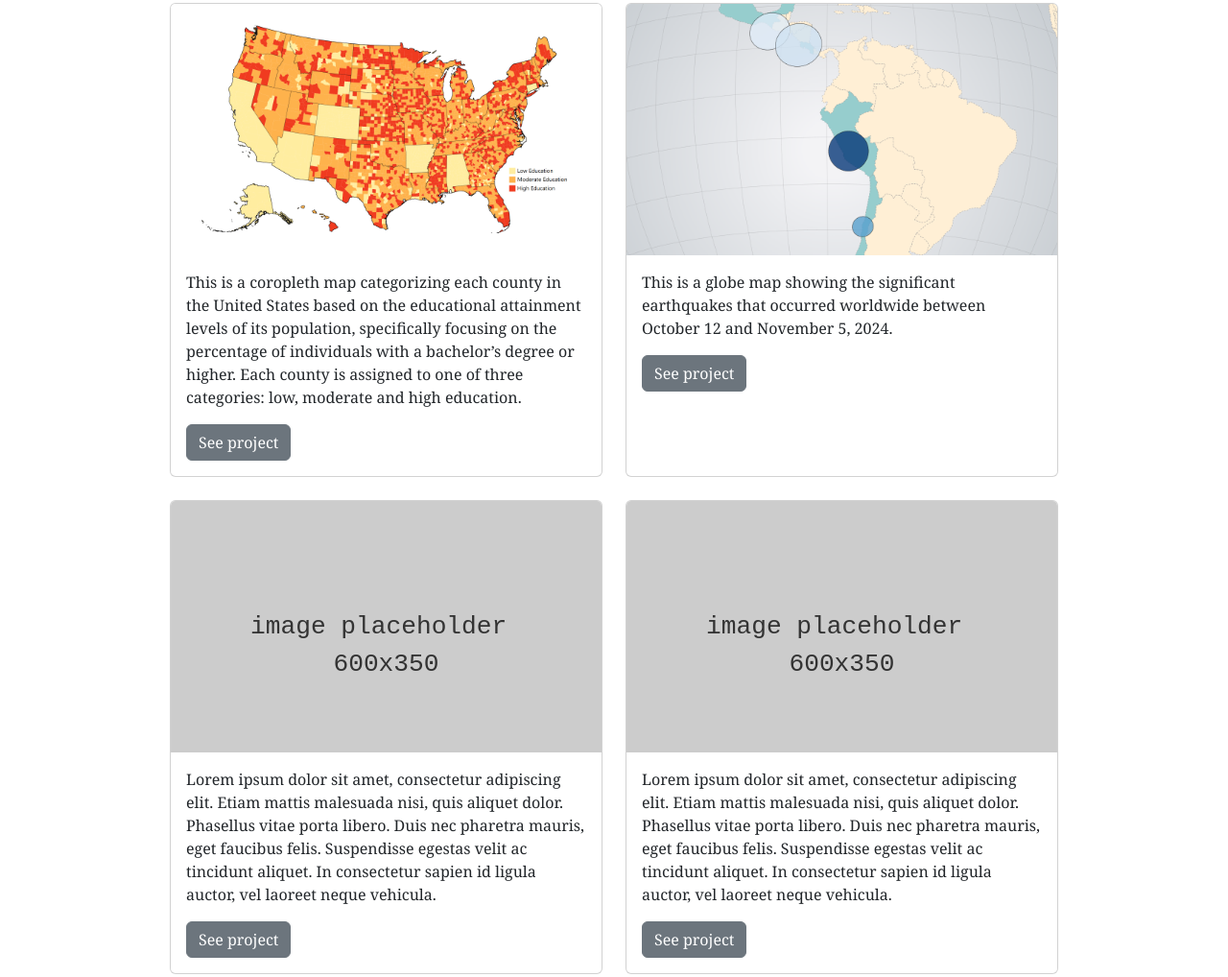
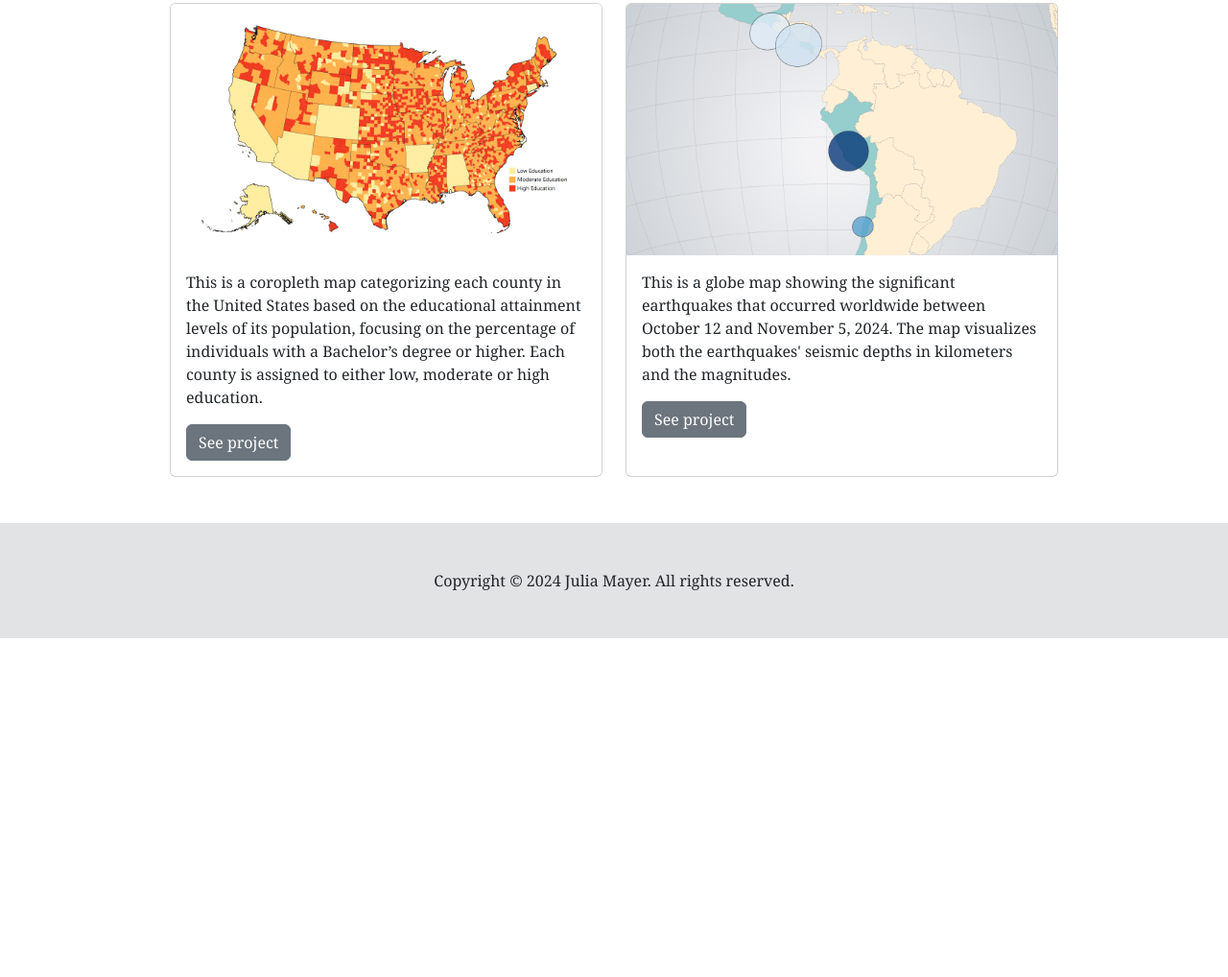
Before and after one commit to mayer-j/J233-Coding, a plain HTML site: page index.html in a window 1280 px wide. Shown: the part 835-1853 px from the top of the page at 96% size. After the commit the page ends 1500 px from the top, so only its background shows below. Drawn offline with nearby package versions, Linux system fonts and the light colour scheme.

Commit message:
final touches

```diff
--- a/index.html
+++ b/index.html
@@ -93,7 +93,7 @@
               <div class="card h-100">
                 <img src="images/coropleth-map.png" class="card-img-top" alt="...">
                 <div class="card-body">
-                  <p class="card-text">This is a coropleth map categorizing each county in the United States based on the educational attainment levels of its population, specifically focusing on the percentage of individuals with a bachelor’s degree or higher. Each county is assigned to one of three categories: low, moderate and high education.</p>
+                  <p class="card-text">This is a coropleth map categorizing each county in the United States based on the educational attainment levels of its population, focusing on the percentage of individuals with a Bachelor’s degree or higher. Each county is assigned to either low, moderate or high education.</p>
                   <a class="btn btn-secondary" href="projects/coropleth-map/">See project</a>
                 </div>
               </div>
@@ -105,7 +105,7 @@
               <div class="card h-100">
                 <img src="images/globe-chart.png" class="card-img-top" alt="...">
                 <div class="card-body">
-                  <p class="card-text">This is a globe map showing the significant earthquakes that occurred worldwide between October 12 and November 5, 2024.</p>
+                  <p class="card-text">This is a globe map showing the significant earthquakes that occurred worldwide between October 12 and November 5, 2024. The map visualizes both the earthquakes' seismic depths in kilometers and the magnitudes.</p>
                   <a class="btn btn-secondary" href="projects/globe-map/">See project</a>
                 </div>
               </div>
@@ -113,7 +113,7 @@
 
 
             <!-- Project 5 -->
-            <div class="col-12 col-md-6 col-xxl-4">
+            <!-- <div class="col-12 col-md-6 col-xxl-4">
               <div class="card h-100">
                 <img src="images/placeholder.svg" class="card-img-top" alt="...">
                 <div class="card-body">
@@ -121,11 +121,11 @@
                   <a class="btn btn-secondary">See project</a>
                 </div>
               </div>
-            </div>
+            </div> -->
 
 
             <!-- Project 6 -->
-            <div class="col-12 col-md-6 col-xxl-4">
+            <!-- <div class="col-12 col-md-6 col-xxl-4">
               <div class="card h-100">
                 <img src="images/placeholder.svg" class="card-img-top" alt="...">
                 <div class="card-body">
@@ -133,7 +133,7 @@
                   <a class="btn btn-secondary">See project</a>
                 </div>
               </div>
-            </div>
+            </div> -->
 
 
 
```
Also changed, not shown: projects/coropleth-map/index.html (+1 -1 lines), projects/globe-map/index.html (+1 -1 lines).
